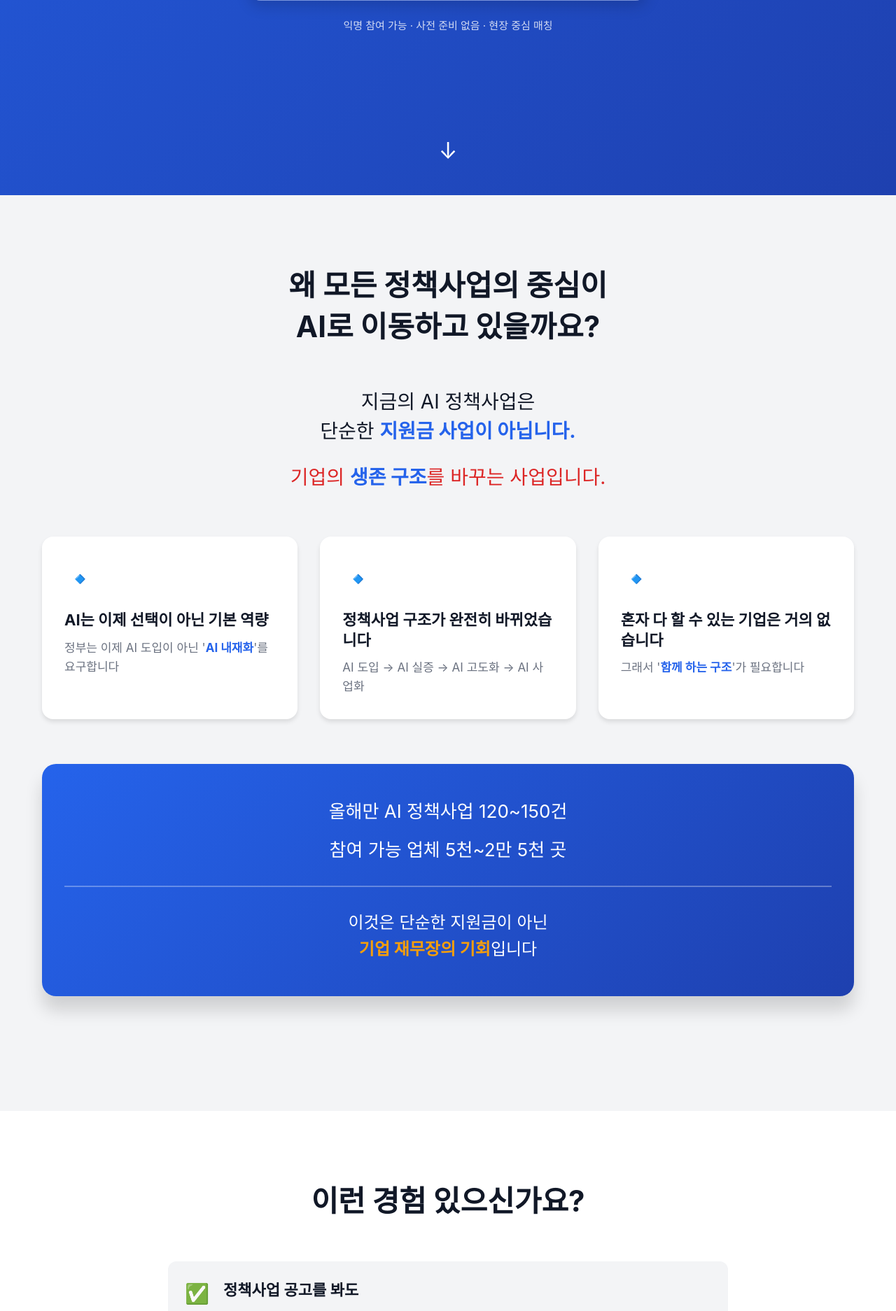
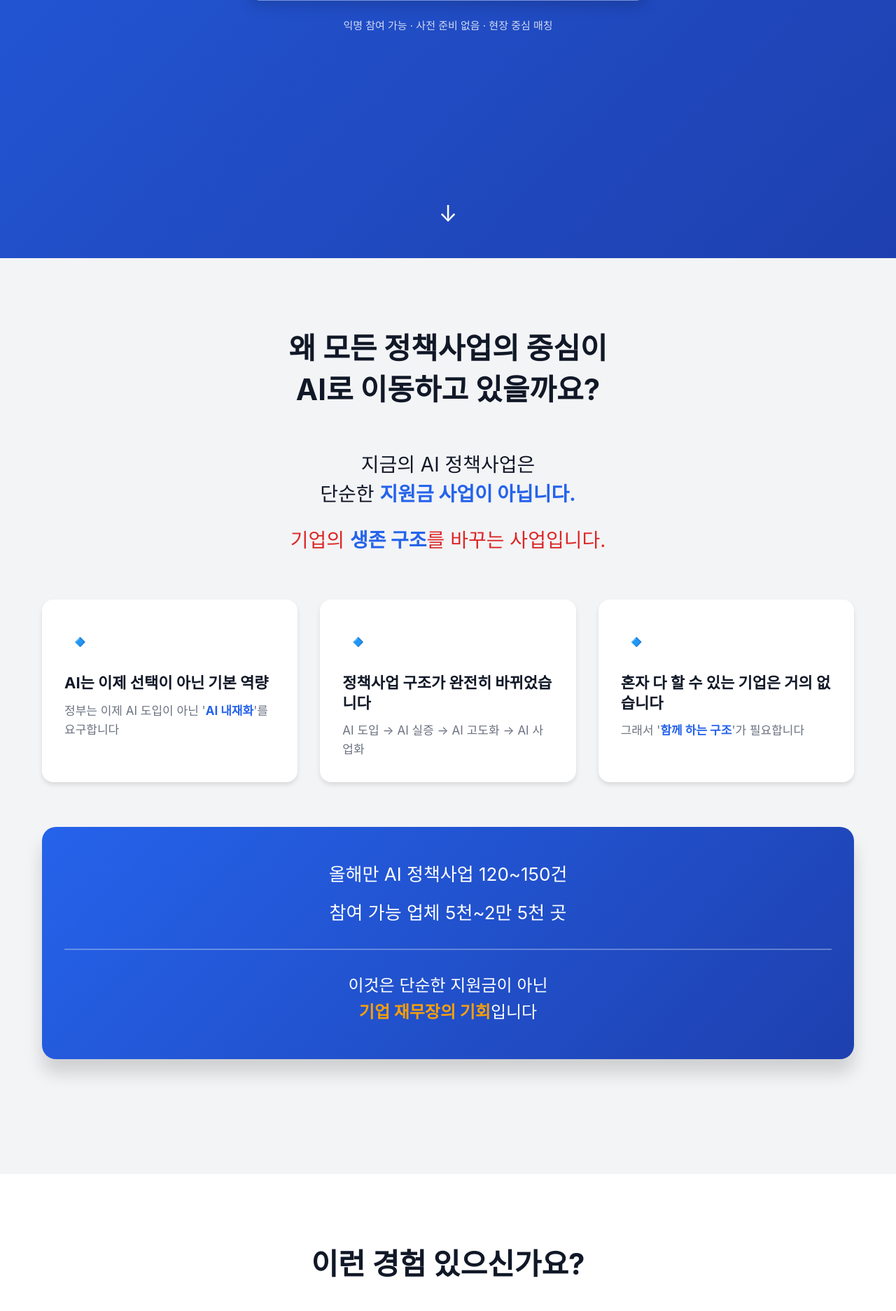
Before and after one commit to onlyonemaster/onlyopen, a PHP site: page / in a window 1280 px wide. Shown: the part 1215-3089 px from the top of the page at 70% size. Run offline with PHP 8.4, Linux system fonts and the light colour scheme.

Commit message:
fix: 이벤트 정보와 다음 섹션 간 간격 대폭 증가
문제: 일시·장소 박스가 여전히 흰색 섹션에 가려짐

해결:
- hero 하단 padding: 150px → 200px (+50px)
- hero-notice 하단 margin: 80px → 120px (+40px)
- 총 90px 추가 여백 확보
- 누적 총 여백: 약 200px

이제 이벤트 정보 박스가 완전히 보이고 충분한 간격 확보

```diff
--- a/kaiba-meet/style.css
+++ b/kaiba-meet/style.css
@@ -61,7 +61,7 @@ strong {
     background: var(--gradient-primary);
     color: var(--white);
     text-align: center;
-    padding: 80px 20px 150px 20px;
+    padding: 80px 20px 200px 20px;
 }
 
 .hero-content {
@@ -203,7 +203,7 @@ strong {
     font-size: clamp(13px, 2vw, 15px);
     opacity: 0.8;
     margin-top: 16px;
-    margin-bottom: 80px;
+    margin-bottom: 120px;
 }
 
 .scroll-indicator {
```
